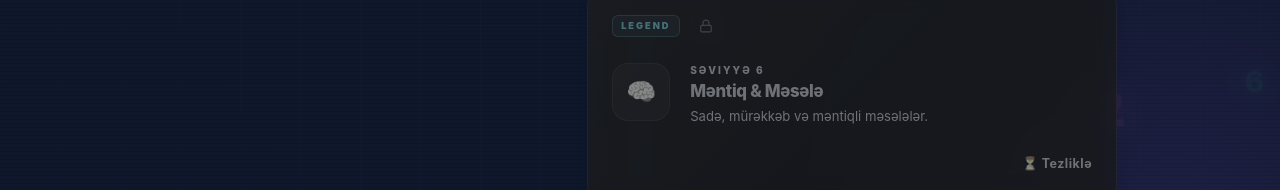
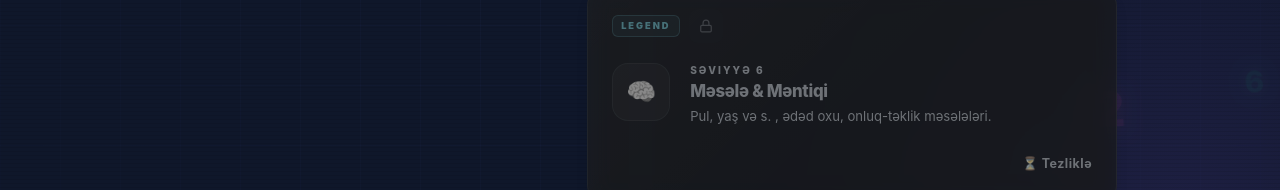
Before and after one commit to NamigGuliyef/math-matik, a React (Vite) app in the folder front-end/: page /dashboard in a window 1280 px wide. Shown: the part 1768-1958 px from the top of the page. Built offline with nearby package versions, Linux system fonts and the light colour scheme; no server answers; sample sign-in values are in the browser's storage.

Commit message:
feat: implement dashboard page with level progression, stage selection, and user statistics, including a dynamic math symbol background.

```diff
--- a/front-end/src/pages/Dashboard.tsx
+++ b/front-end/src/pages/Dashboard.tsx
@@ -107,7 +107,7 @@ const levelMeta = [
     { title: 'Sadə Vurma', description: 'Sadə vurma əməliyyatları və müqayisəsi.', icon: '✖️', color: '#ec4899', glow: 'rgba(236,72,153,0.6)', rank: 'FIGHTER' },
     { title: 'Mürəkkəb Vurma', description: 'Mürəkkəb vurma əməliyyatları və müqayisə.', icon: '🧮', color: '#f59e0b', glow: 'rgba(245,158,11,0.6)', rank: 'WARRIOR' },
     { title: 'Ardıcıllıq', description: 'Ardıcıllığı tamamla, ən böyük / kiçik tap.', icon: '📊', color: '#10b981', glow: 'rgba(16,185,129,0.6)', rank: 'CHAMPION' },
-    { title: 'Məntiq & Məsələ', description: 'Sadə, mürəkkəb və məntiqli məsələlər.', icon: '🧠', color: '#06b6d4', glow: 'rgba(6,182,212,0.6)', rank: 'LEGEND' },
+    { title: 'Məsələ & Məntiqi', description: 'Pul, yaş və s. , ədəd oxu, onluq-təklik məsələləri.', icon: '🧠', color: '#06b6d4', glow: 'rgba(6,182,212,0.6)', rank: 'LEGEND' },
 ];
 
 const zigzag = [0, 1, 0, -1, 0, 1];
```
